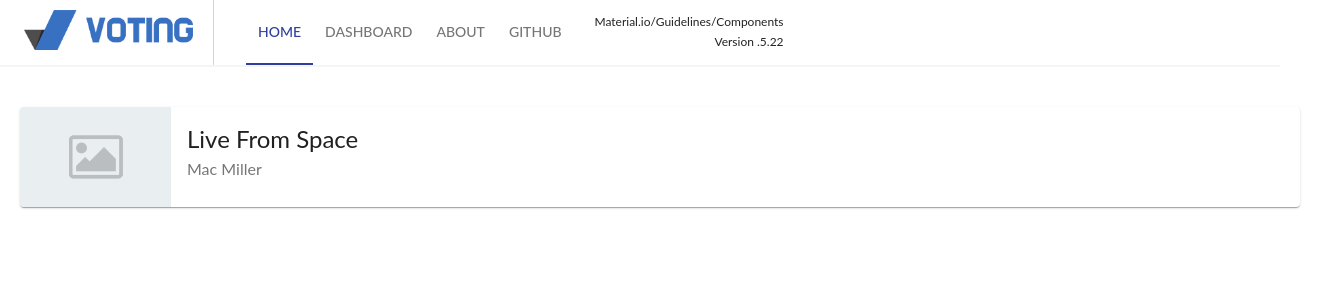
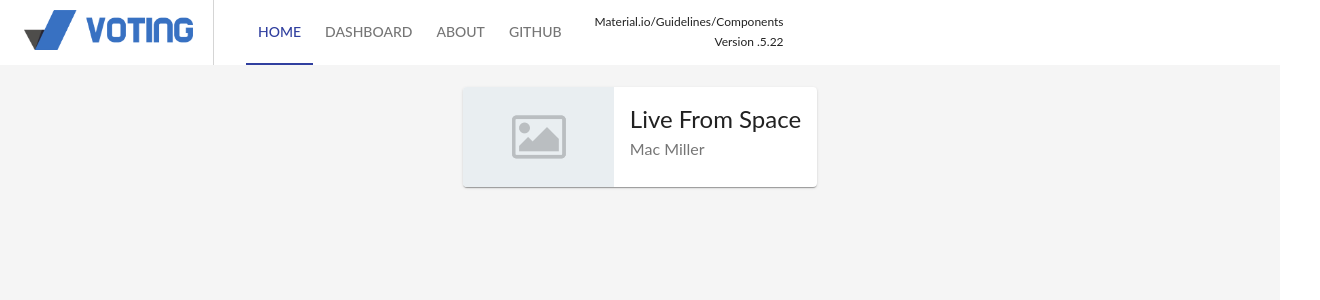
Before and after one commit to nelsonjunior/voting-frontend-reactjs, a React (Create React App) app: page / in a window 1280 px wide. Shown: the top 300 px of the page, 1320 px wide, since content can reach past the window. Built offline with nearby package versions, Linux system fonts and the light colour scheme.

Commit message:
Resolve backgound for all screen

```diff
--- a/src/App.js
+++ b/src/App.js
@@ -2,7 +2,7 @@ import React from "react";
 import "./App.css";
 import "typeface-roboto";
 import Routes from "./routes";
-import { ThemeProvider, createMuiTheme } from "@material-ui/core";
+import { ThemeProvider, createMuiTheme, makeStyles } from "@material-ui/core";
 import { blue, indigo } from "@material-ui/core/colors";
 
 window.__MUI_USE_NEXT_TYPOGRAPHY_VARIANTS__ = true;
@@ -22,9 +22,21 @@ const theme = createMuiTheme({
   },
 });
 
+const useStyles = makeStyles((theme) => ({
+  mainContainer: {
+    backgroundColor: theme.palette.grey["100"],
+    position: 'absolute',
+    top: 0,
+    bottom: 0,
+    right: 0,
+    left: 0,
+  },
+}));
+
 function App() {
+  const classes = useStyles();
   return (
-    <div>
+    <div className={classes.mainContainer}>
       <ThemeProvider theme={theme}>
         <Routes />
       </ThemeProvider>
--- a/src/pages/Home/index.jsx
+++ b/src/pages/Home/index.jsx
@@ -1,34 +1,41 @@
-import React from 'react'
-import { makeStyles } from '@material-ui/core';
-import VoteCard from './components/VoteCard';
-import NavBar from '../../shared/components/NavBar'
+import React from "react";
+import { makeStyles, Grid } from "@material-ui/core";
+import VoteCard from "./components/VoteCard";
+import NavBar from "../../shared/components/NavBar";
 
 const useStyles = makeStyles((theme) => ({
-    rootContainer: {
-      width: '100%',
-      maxWidth: 1280,
-      margin: 0,
-      padding: 20,
+  root: {
+    flexGrow: 1,
   },
-
-    content: {
-        width: '100%',
+  grid: {
+    width: 1200,
     marginTop: 20,
-    }
+    [theme.breakpoints.down("sm")]: {
+      width: "calc(100% - 20px)",
+    },
+  },
 }));
 
 export default function Home() {
-
   const classes = useStyles();
 
   return (
     <React.Fragment>
-            <NavBar currentPath='Teste' />
-            <div className={classes.rootContainer}>
-                <section className={classes.content}>
+      {/* <CssBaseline /> */}
+      <NavBar currentPath="Teste" />
+      <div className={classes.root}>
+        <Grid container justify="center" >
+          <Grid
+            spacing={4}
+            alignItems="center"
+            justify="center"
+            container
+            className={classes.grid}
+          >
             <VoteCard />
-                </section>
+          </Grid>
+        </Grid>
       </div>
     </React.Fragment>
-    )
+  );
 }
--- a/src/shared/components/NavBar.jsx
+++ b/src/shared/components/NavBar.jsx
@@ -24,6 +24,7 @@ const styles = (theme) => ({
     boxShadow: "none",
     borderBottom: `2px solid ${theme.palette.grey["100"]}`,
     backgroundColor: "white",
+    overflow: 'hidden',
   },
   flex: {
     display: "flex",
```
Lines whose indentation alone changed are shown as unchanged.
